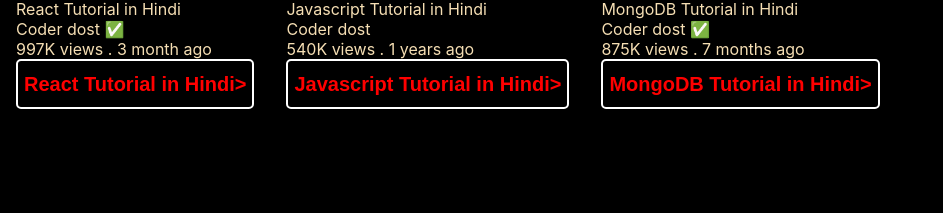
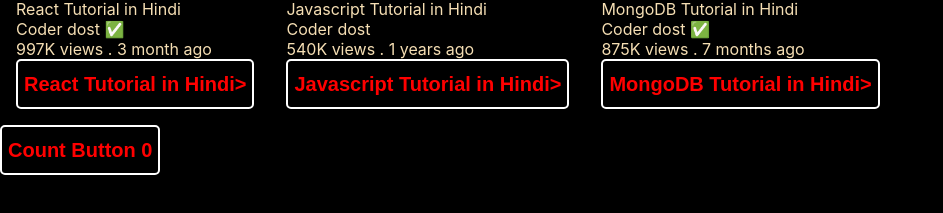
Before and after one commit to rohitprocode/React_Practice_Assignments, a React (Create React App) app: page / in a window 1280 px wide. Shown: the part 121-334 px from the top of the page, without its empty margins (0-943 px from the left). Built offline with nearby package versions, Linux system fonts and the light colour scheme.

Commit message:
State in react

```diff
--- a/src/App.js
+++ b/src/App.js
@@ -3,6 +3,7 @@
 import VideoGallery from './Components/VideoGallery'
 import videoData from './data/data'
 import PlayButton from './Components/PlayButton'
+import Counter from './Components/Counter'
 
 function App() {
 
@@ -24,7 +25,7 @@
         </VideoGallery>)
       }
       <div style={{clear:'both'}}>
-
+      <Counter/>
       {/* <PlayButton message={'Pause Button Clicked'} onTapbtn={()=>alert("Hii Pause Btn")} >Pause Button</PlayButton> */}
 
       </div>
--- /dev/null
+++ b/src/Components/Counter.js
@@ -0,0 +1,19 @@
+import React, { useState } from 'react'
+
+function Counter() {
+    const [numberValue,setNumberValue] = useState(0)
+    function handleClick(e){
+        e.stopPropagation();
+        console.log("CounterClicked and ",numberValue)
+        setNumberValue(
+            numberValue+1
+        )
+    }
+  return (
+    <div>
+      <button onClick={handleClick}>Count Button {numberValue} </button>
+    </div>
+  )
+}
+
+export default Counter
```
